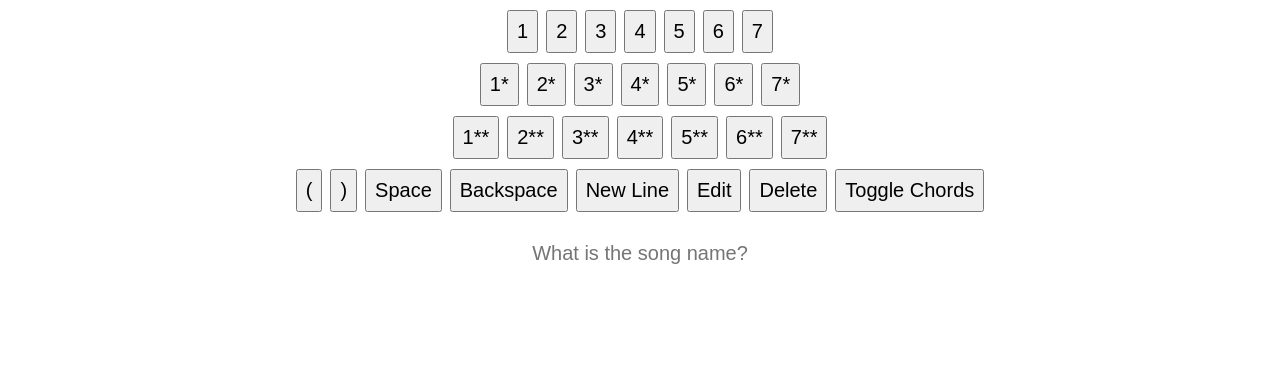
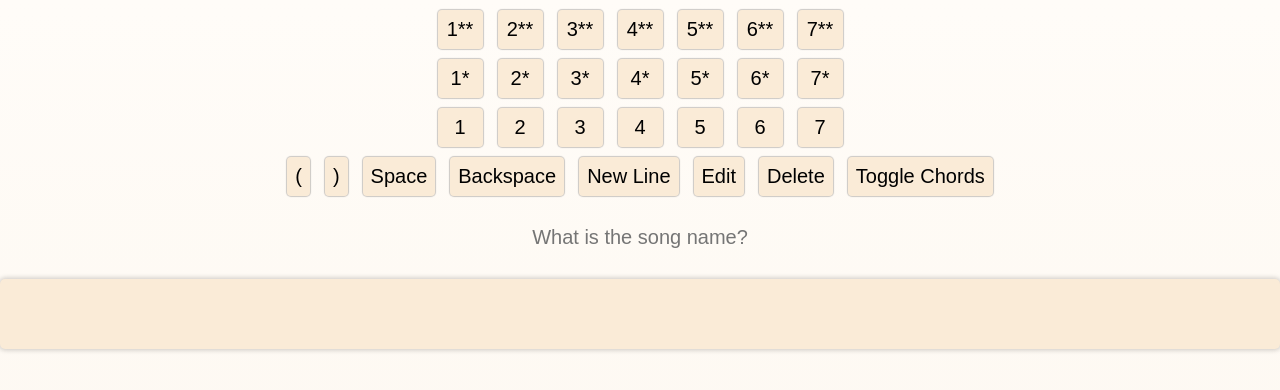
Before and after one commit to emmanuelkant/kalimba-tabs-creator, a Svelte app: page / in a window 1280 px wide. Shown: the top 390 px of the page. Built offline with nearby package versions, Linux system fonts and the light colour scheme.

Commit message:
some style

```diff
--- a/public/global.css
+++ b/public/global.css
@@ -8,6 +8,8 @@ html, body {
 	width: 100%;
 	height: 100%;
 	font-family: -apple-system, BlinkMacSystemFont, "Segoe UI", Roboto, Oxygen-Sans, Ubuntu, Cantarell, "Helvetica Neue", sans-serif;
+	background: rgb(255,252,248);
+	background: linear-gradient(180deg, rgba(255,252,248,1) 0%, rgba(252,246,237,1) 100%);
 }
 
 .just-on-print {
@@ -24,6 +26,10 @@ html, body {
 		border-bottom: 2px solid black;
 	}
 
+	* {
+		box-shadow: none !important;
+	}
+
     .no-print, .no-print * {
         display: none !important;
     }
--- a/src/App.svelte
+++ b/src/App.svelte
@@ -1,5 +1,6 @@
 <script>
   import { map } from './config';
+  import { fade, fly } from 'svelte/transition';
   let titleSong = '';
   let buttons = ['1', '2', '3', '4', '5', '6', '7'];
 
@@ -46,17 +47,17 @@
 <main>
   <div class="container button-container no-print">
     {#each buttons as button }
-      <button on:click={() => add(button, '')}>{button}</button>
+      <button class="chord-button" on:click={() => add(button, '..')}>{button}**</button>
     {/each}
   </div>
   <div class="container button-container no-print">
     {#each buttons as button }
-      <button on:click={() => add(button, '.')}>{button}*</button>
+      <button class="chord-button" on:click={() => add(button, '.')}>{button}*</button>
     {/each}
   </div>
   <div class="container button-container no-print">
     {#each buttons as button }
-      <button on:click={() => add(button, '..')}>{button}**</button>
+      <button class="chord-button" on:click={() => add(button, '')}>{button}</button>
     {/each}
   </div>
   <div class="container button-container no-print">
@@ -73,7 +74,8 @@
     <input bind:value={titleSong}  type="text" placeholder="What is the song name?"/>
   </div>
   <h1 class="just-on-print">{titleSong}</h1>
-	{#each lines as line }
+	{#each lines as line, indexLine }
+    <div  in:fade out:fade  class="line {indexLine === lines.length - 1 ? 'current-line' : ''}">
       <div class="container">
         {#each line.up as marks}
           <div class="mark">
@@ -92,6 +94,7 @@
           </div>
         {/each}
       </div>
+    </div>
   {/each}
 </main>
 
@@ -103,13 +106,26 @@
 
   .button-container {
     margin: 10px 0;
-    gap: 8px;
+    gap: 15px;
   }
 
   button {
     padding: 8px;
     font-size: 20px;
     cursor: pointer;
+    border: 0;
+    border-radius: 4px;
+    background-color: #faebd7;
+    box-shadow: 0px 0px 1px 1px rgba(0, 0, 0, 0.2);
+    transition: all 0.1s ease-in-out;
+  }
+
+  button:hover {
+    box-shadow: 0px 0px 3px 1px rgba(0, 0, 0, 0.7);
+  }
+
+  .chord-button {
+    width: 45px;
   }
 
   .mark {
@@ -127,5 +143,19 @@
     font-size: 20px;
     border: 0;
     text-align: center;
+    background-color: transparent;
+  }
+
+  .current-line {
+    box-shadow: 0px 0px 5px 1px rgba(0, 0, 0, 0.2);
+    border-radius: 5px;
+    background-color: #faebd7;
+  }
+
+  .line {
+    min-height: 70px;
+    max-width: 1280px;
+    margin: 0 auto;
+    transition: all 0.2s ease-in-out;
   }
 </style>
```
Lines whose indentation alone changed are shown as unchanged.
